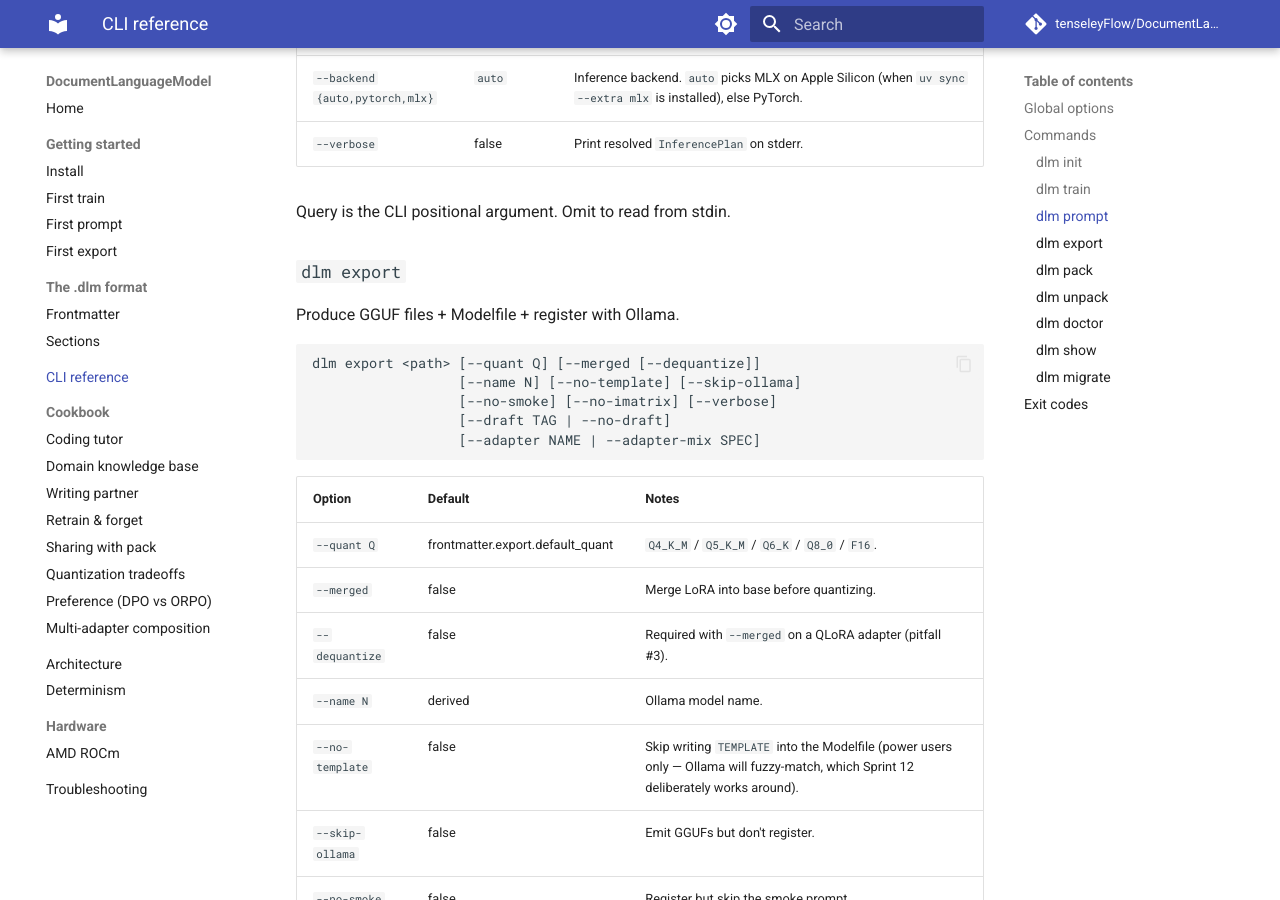
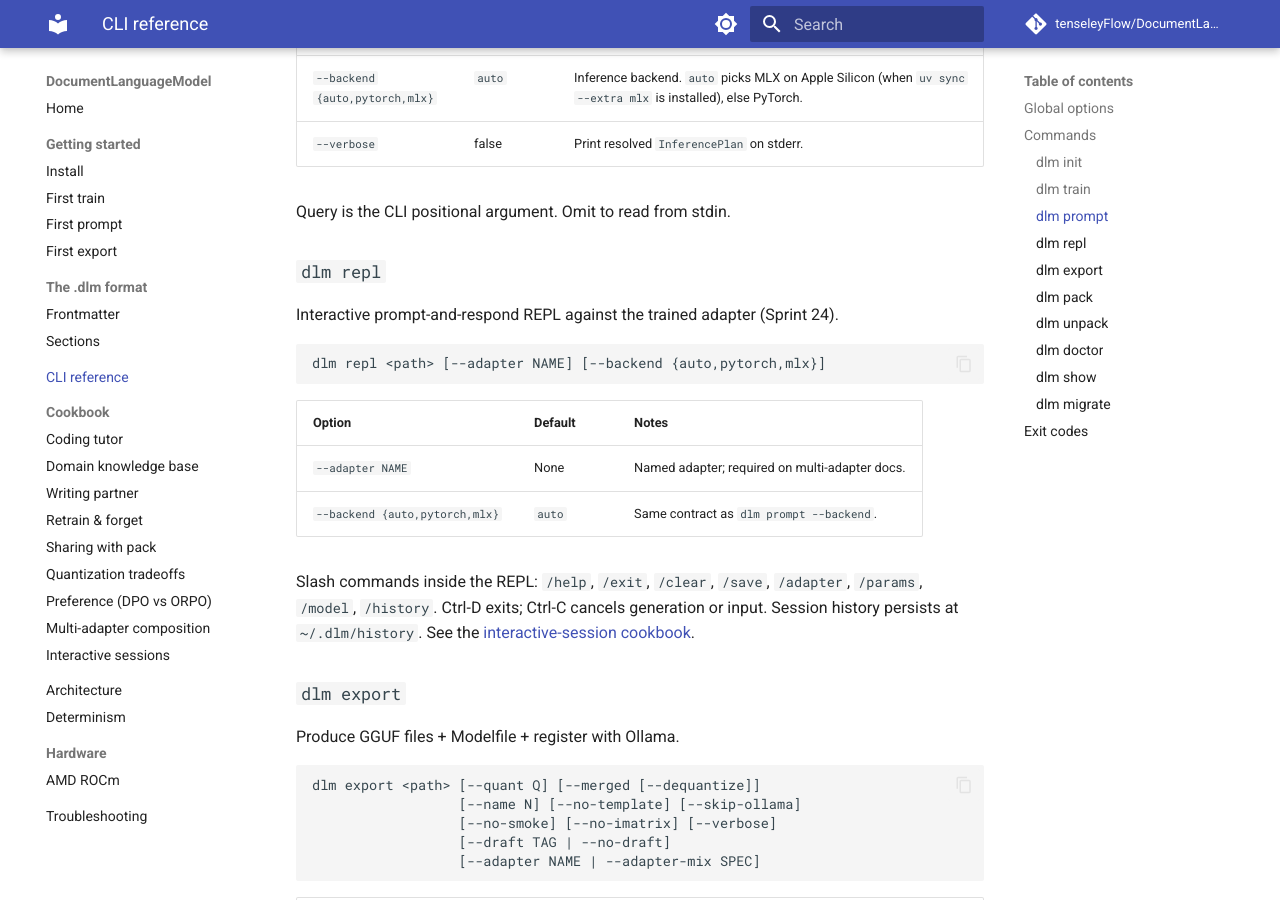
Before and after one commit to tenseleyFlow/DocumentLanguageModel, an MkDocs documentation site: the page built from docs/cli/reference.md, in a window 1280 px wide and 900 px high, scrolled down 2707 px. Built offline with MkDocs 1.6.1 and Material for MkDocs 9.7.7, drawn with Linux system fonts in a browser that asks for light colours; comment, search, counter and statistics services are not loaded.

Commit message:
docs(repl): interactive-session cookbook + dlm repl CLI reference

````diff
--- a/docs/cli/reference.md
+++ b/docs/cli/reference.md
@@ -90,6 +90,25 @@
 | `--verbose` | false | Print resolved `InferencePlan` on stderr. |
 
 Query is the CLI positional argument. Omit to read from stdin.
+
+### `dlm repl`
+
+Interactive prompt-and-respond REPL against the trained adapter
+(Sprint 24).
+
+```
+dlm repl <path> [--adapter NAME] [--backend {auto,pytorch,mlx}]
+```
+
+| Option | Default | Notes |
+|---|---|---|
+| `--adapter NAME` | None | Named adapter; required on multi-adapter docs. |
+| `--backend {auto,pytorch,mlx}` | `auto` | Same contract as `dlm prompt --backend`. |
+
+Slash commands inside the REPL: `/help`, `/exit`, `/clear`, `/save`,
+`/adapter`, `/params`, `/model`, `/history`. Ctrl-D exits; Ctrl-C
+cancels generation or input. Session history persists at
+`~/.dlm/history`. See the [interactive-session cookbook](../cookbook/interactive-session.md).
 
 ### `dlm export`
 
--- a/mkdocs.yml
+++ b/mkdocs.yml
@@ -68,6 +68,7 @@
       - Quantization tradeoffs: cookbook/quantization-tradeoffs.md
       - Preference (DPO vs ORPO): cookbook/preference-dpo-vs-orpo.md
       - Multi-adapter composition: cookbook/multi-adapter.md
+      - Interactive sessions: cookbook/interactive-session.md
   - Architecture: architecture.md
   - Determinism: determinism.md
   - Hardware:
````
Also changed, not shown: docs/cookbook/interactive-session.md (added, +92 -0 lines).
